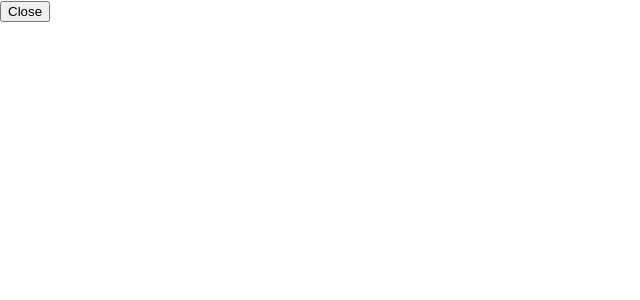
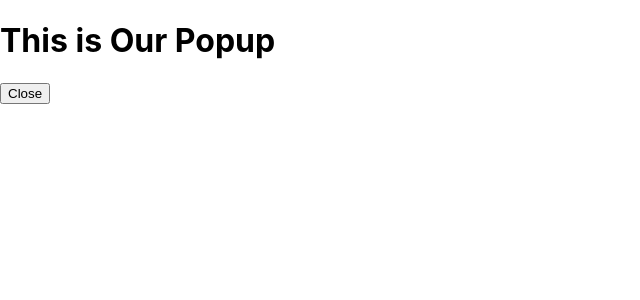
Before and after one commit to NinoPapava/ol-academy-popup-with-handling-outside-click, a React (Create React App) app: page / in a window 1280 px wide. Both pictures are taken after a click on the button "Open Popup". Shown: the top 300 px of the page, without its empty margins (0-640 px from the left). Built offline with nearby package versions, Linux system fonts and the light colour scheme.

Commit message:
context/background ჩაიმპორტება როცა ღილაკს დავაჭერთ რომ ამოაგდოს popup ის კონტექსტი

```diff
--- a/src/components/PopUp.jsx
+++ b/src/components/PopUp.jsx
@@ -1,15 +1,25 @@
 import { useRef, useState, useEffect } from 'react'
-//import { PopupBack } from './PopupBack'
-//import { PopupContent } from './PopupContent';
+import { PopupBack } from './PopupBack'
+import { PopupContent } from './PopupContent';
 
 const PopUp = () => {
   const [isOpen, setIsOpen] = useState(false)
 
   return (
     <div className='container'>
-        <div className="container-background">
-            {isOpen} <button onClick={() => setIsOpen(!isOpen)}>{isOpen ? 'Close' : 'Open Popup'}</button>
-        </div>
+      <div className="container-background">
+        {isOpen ? (
+          <>
+            <PopupBack >
+              <PopupContent  />
+            </PopupBack>
+          </>
+        ) : (
+          <>
+            <button onClick={() => setIsOpen(!isOpen)}>{isOpen ? 'Close' : 'Open Popup'}</button>
+          </>
+        )}
+      </div>
     </div>
   )
 }
--- a/src/components/PopupBack.jsx
+++ b/src/components/PopupBack.jsx
@@ -1,8 +1,9 @@
 import React from 'react'
 
-const PopupBack = () => {
+const PopupBack = ({ children }) => {
   return (
     <div className='background' >
+      {children}
     </div>
   )
 }
--- a/src/components/PopupContent.jsx
+++ b/src/components/PopupContent.jsx
@@ -1,8 +1,12 @@
 
-const PopupContent = () => {
+const PopupContent = ({ onClose }) => {
 
   return (
     <div className='content'>
+      <h1>This is Our Popup</h1>
+      <div className='close-button'>
+        <button onClick={onClose}>Close</button>
+      </div>
     </div>
   )
 }
```
